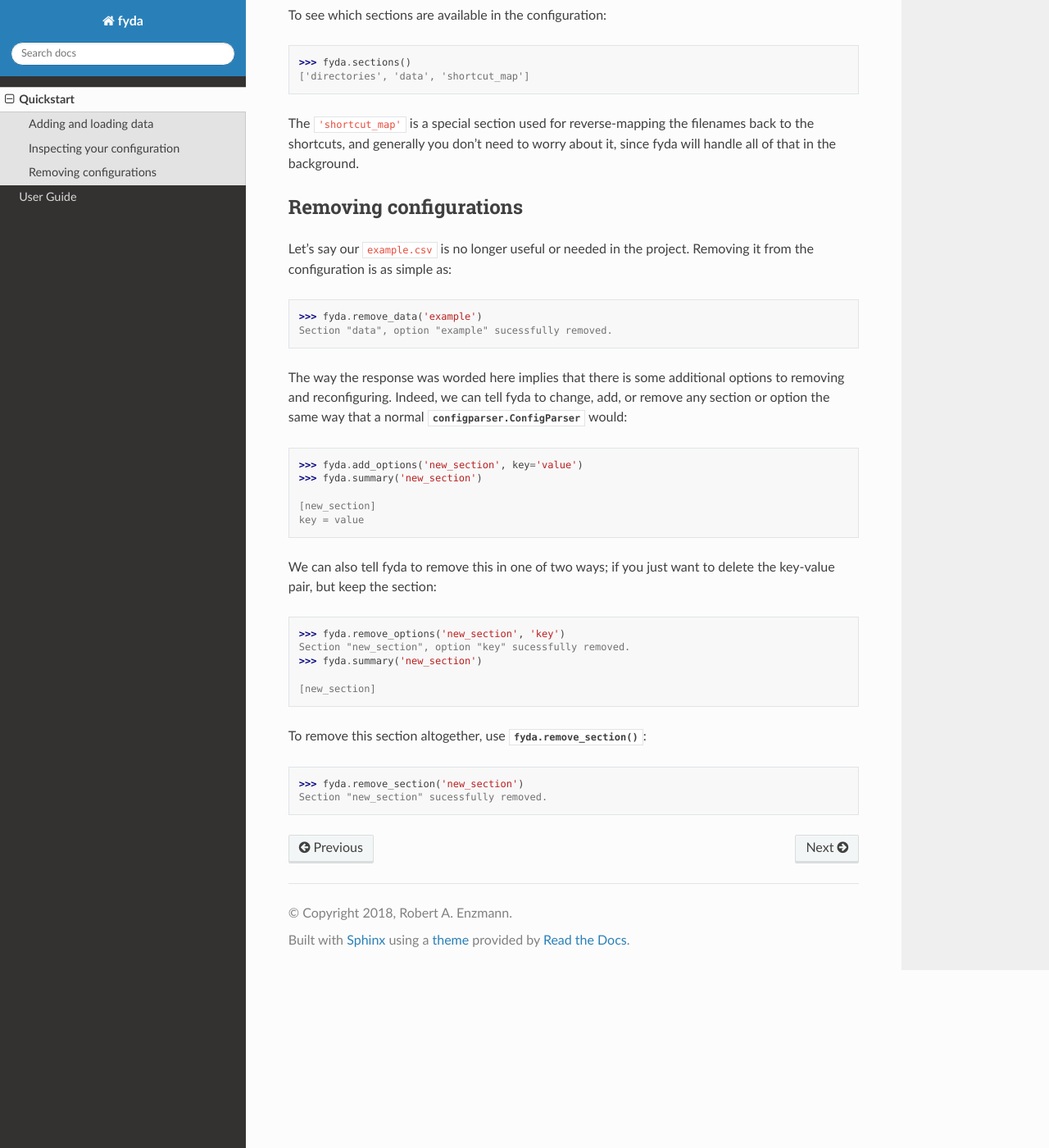
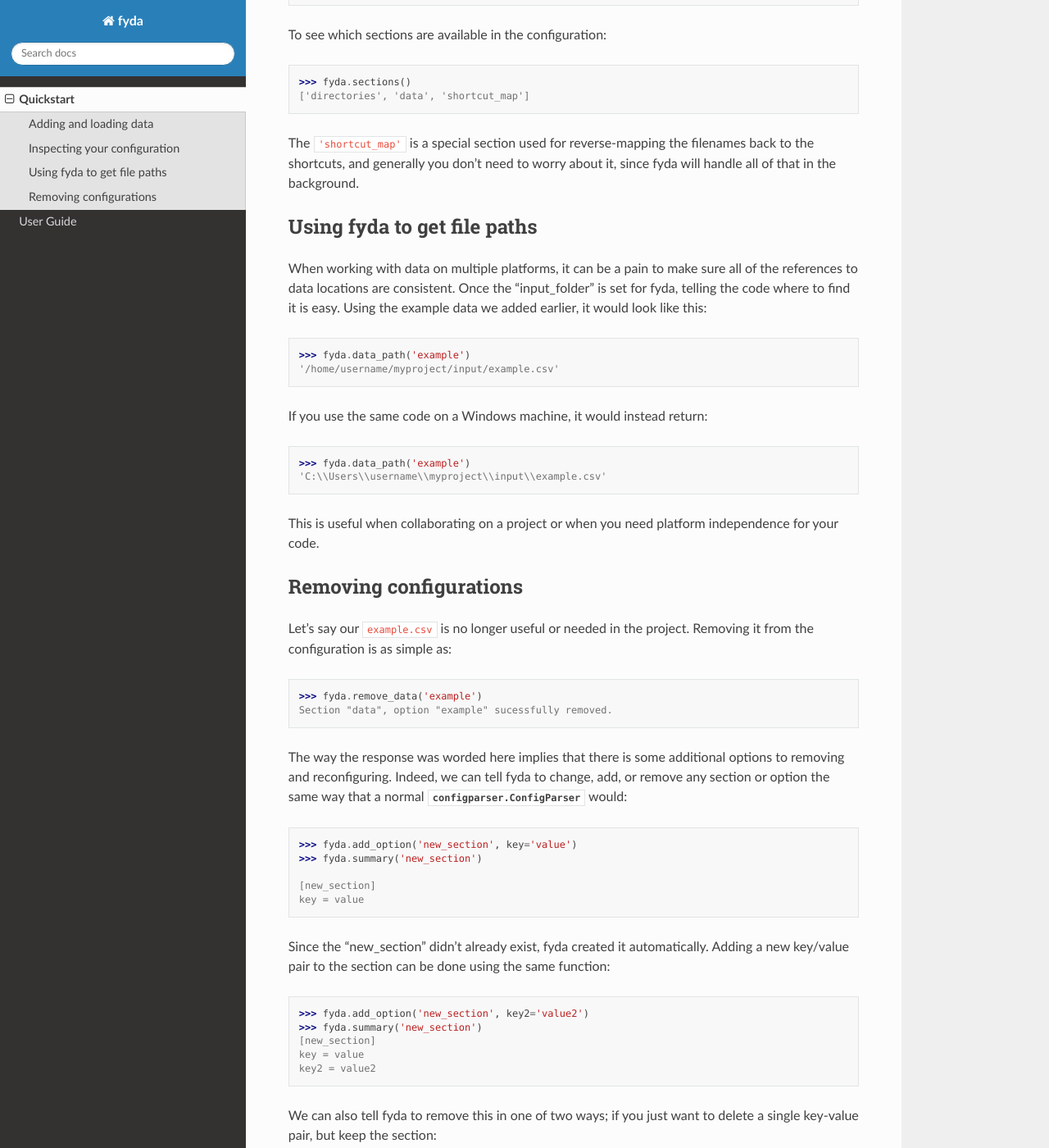
Before and after one commit to renzmann/fyda, a Sphinx documentation site: the page built from doc/quickstart.rst, in a window 1280 px wide and 1400 px high, scrolled down 1375 px. Shown: the whole window at 82% size. Built offline with Sphinx 7.4.7 and the Read the Docs theme 2.0.0, drawn with Linux system fonts in a browser that asks for light colours; some of the changed text lies outside the part shown.

Commit message:
add file path section to docs

```diff
--- a/doc/quickstart.rst
+++ b/doc/quickstart.rst
@@ -68,6 +68,26 @@ filenames back to the shortcuts, and generally you don't need to worry about
 it, since fyda will handle all of that in the background.
 
 
+Using fyda to get file paths
+----------------------------
+
+When working with data on multiple platforms, it can be a pain to make sure all
+of the references to data locations are consistent. Once the "input_folder" is
+set for fyda, telling the code where to find it is easy. Using the example
+data we added earlier, it would look like this::
+
+   >>> fyda.data_path('example')
+   '/home/username/myproject/input/example.csv'
+
+If you use the same code on a Windows machine, it would instead return::
+
+   >>> fyda.data_path('example')
+   'C:\\Users\\username\\myproject\\input\\example.csv'
+
+This is useful when collaborating on a project or when you need platform
+independence for your code.
+
+
 Removing configurations
 -----------------------
 
@@ -82,20 +102,31 @@ options to removing and reconfiguring. Indeed, we can tell fyda to change, add,
 or remove any section or option the same way that a normal
 :class:`configparser.ConfigParser` would::
 
-   >>> fyda.add_options('new_section', key='value')
+   >>> fyda.add_option('new_section', key='value')
    >>> fyda.summary('new_section')
 
    [new_section]
    key = value
 
+Since the "new_section" didn't already exist, fyda created it automatically.
+Adding a new key/value pair to the section can be done using the same
+function::
+
+   >>> fyda.add_option('new_section', key2='value2')
+   >>> fyda.summary('new_section')
+   [new_section]
+   key = value
+   key2 = value2
+
 We can also tell fyda to remove this in one of two ways; if you just want to
-delete the key-value pair, but keep the section::
+delete a single key-value pair, but keep the section::
 
-   >>> fyda.remove_options('new_section', 'key')
+   >>> fyda.remove_option('new_section', 'key')
    Section "new_section", option "key" sucessfully removed.
    >>> fyda.summary('new_section')
 
    [new_section]
+   key2 = value2
 
 To remove this section altogether, use :meth:`fyda.remove_section`::
 
```
